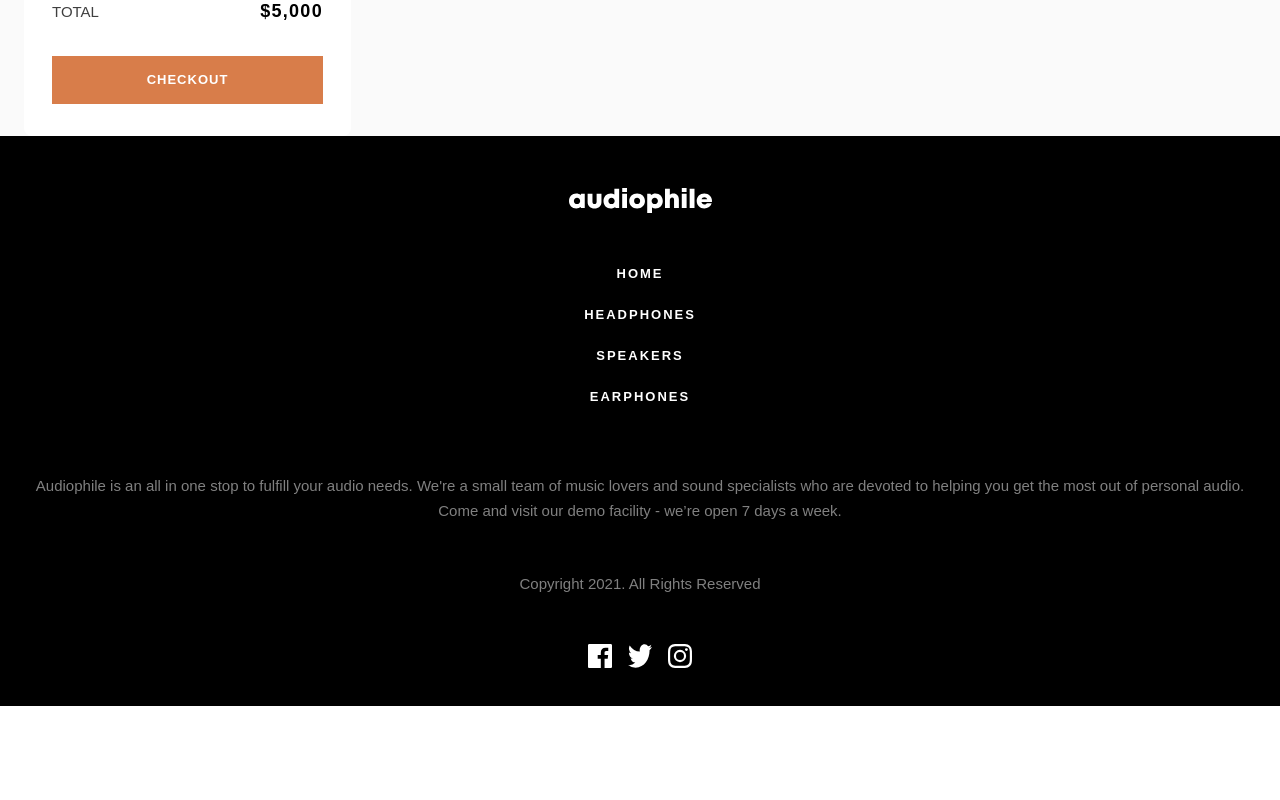
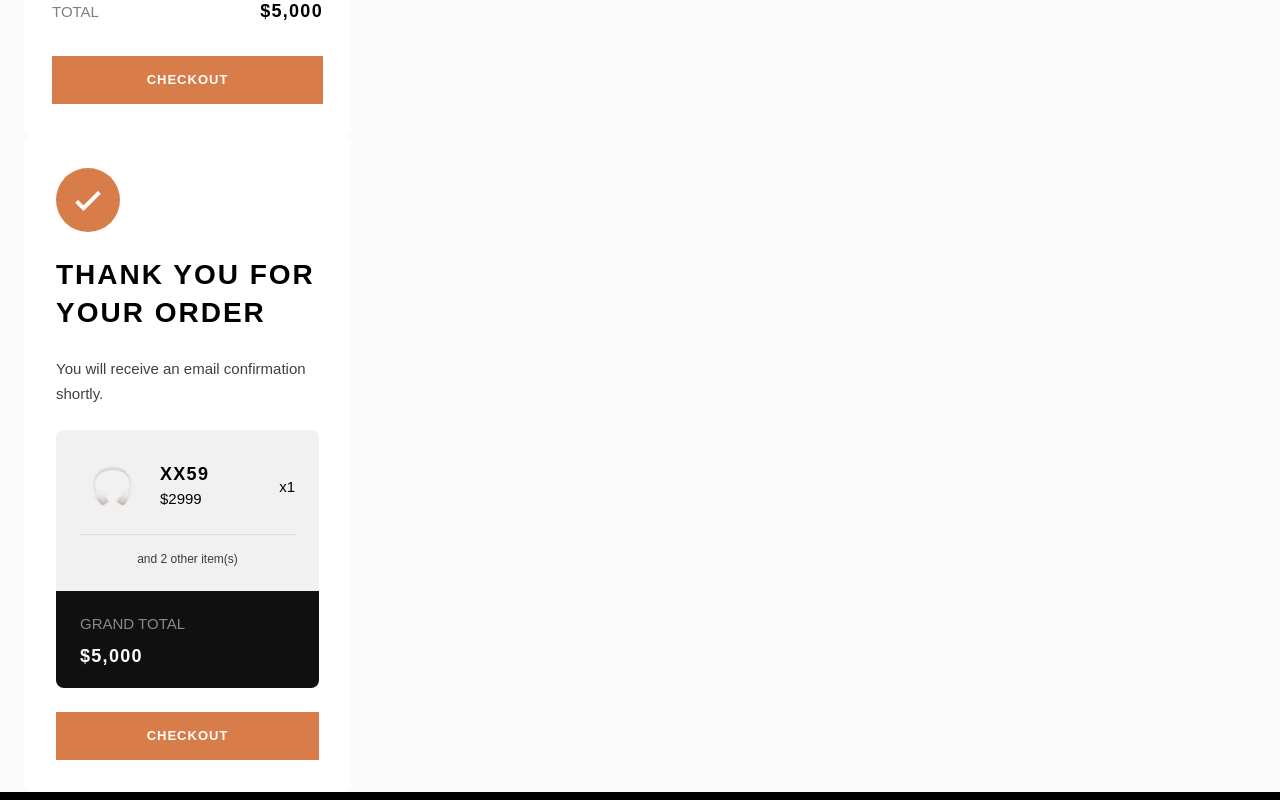
Before and after one commit to EnkiEnki77/audiophile-ecommerce, a Next.js app: page /checkout in a window 1280 px wide. Shown: the part 2620-3420 px from the top of the page. Before the commit the page ends 3326 px from the top, so only its background shows below. Built offline with nearby package versions, Linux system fonts and the light colour scheme.

Commit message:
created order confirmation modal component

```diff
--- /dev/null
+++ b/components/ConfirmationModal.tsx
@@ -0,0 +1,29 @@
+import React from 'react'
+import Button from './Button'
+import SummaryItems from './SummaryItems'
+import SummaryTotals from './SummaryTotals'
+import check from '../public/assets/Path 4.png'
+
+
+const ConfirmationModal = () => {
+    return (
+        <div className="max-w-[327px] p-8 bg-white rounded-lg gap-6 flex flex-col">
+            <div className=" w-16 h-16 rounded-full flex items-center justify-center bg-brown"><img src={check.src} alt="" /></div>
+            <h4>THANK YOU FOR YOUR ORDER</h4>
+            <p className='opacity-75'>You will receive an email confirmation shortly.</p>
+            <div className="rounded-lg overflow-hidden">
+                <div className="bg-grey p-6 flex flex-col gap-4">
+                    <SummaryItems />
+                    <hr className="border-black/10"/>
+                    <p className='text-center opacity-75 text-xs'>and 2 other item(s)</p>
+                </div>
+                <div className="bg-black px-6 py-3 flex flex-col justify-center gap-2">
+                    <SummaryTotals title="Grand Total" color='text-white' price="$5,000" className='mt-2 flex-col gap-2'/>
+                </div>
+            </div>
+            <Button btn='btn-1' notLink={true} className='w-full'>checkout</Button>
+        </div>
+      )
+}
+
+export default ConfirmationModal
--- a/components/SummaryTotals.tsx
+++ b/components/SummaryTotals.tsx
@@ -1,9 +1,9 @@
 import React from 'react'
 
-const SummaryTotals = (props: {className?:string, color?:string, title: string, price: string}) => {
+const SummaryTotals = (props: {className?:string, color?:string,  title: string, price: string}) => {
   return (
     <div className={`flex justify-between mb-2 ${props.className} `}>
-        <p className="uppercase opacity-75">{props.title}</p>
+        <p className={`uppercase opacity-50 ${props.color}`}>{props.title}</p>
         <h6 className={props.color}>{props.price}</h6>
     </div>
   )
--- a/pages/checkout.tsx
+++ b/pages/checkout.tsx
@@ -2,6 +2,7 @@ import Link from 'next/link'
 import React from 'react'
 import CheckoutForm from '../components/CheckoutForm'
 import CheckoutModal from '../components/CheckoutModal'
+import ConfirmationModal from '../components/ConfirmationModal'
 import Footer from '../components/Footer'
 import Header from '../components/Header'
 
@@ -13,6 +14,7 @@ const Checkout = () => {
         <Link href={'#d'}><p className='pt-[106px] mb-6'>Go Back</p></Link>
         <CheckoutForm/>
         <CheckoutModal/>
+        <ConfirmationModal/>
       </div>
 
       <Footer/>
--- a/styles/globals.css
+++ b/styles/globals.css
@@ -57,4 +57,6 @@
         @apply w-40 h-12 bg-transparent border border-black2 text-black2 hover:bg-black2 hover:text-white font-bold text-[13px] leading-[18px] tracking-[1px] uppercase
     }
 
+
+
 }
```
Also changed, not shown: public/assets/Path 4.png (added).
